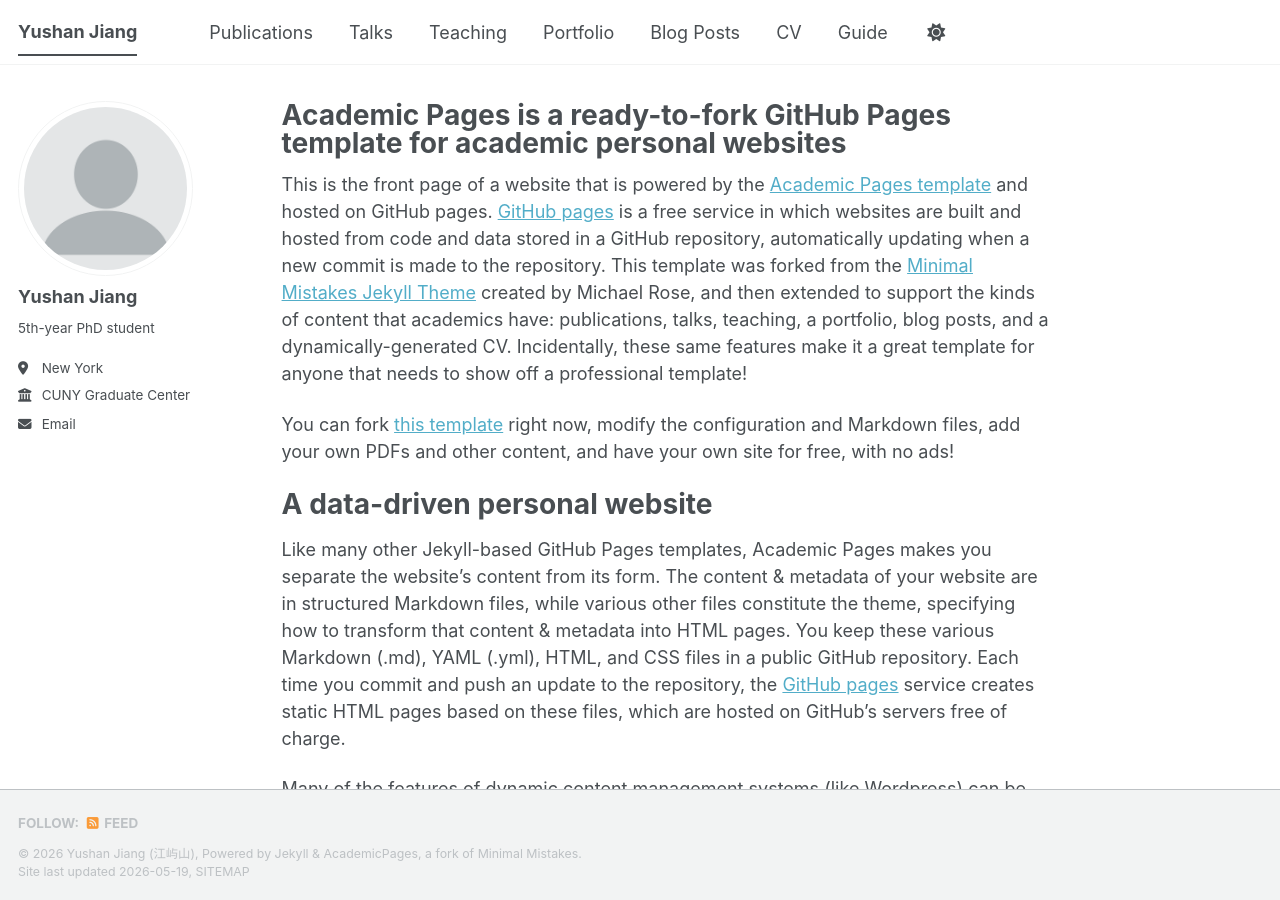
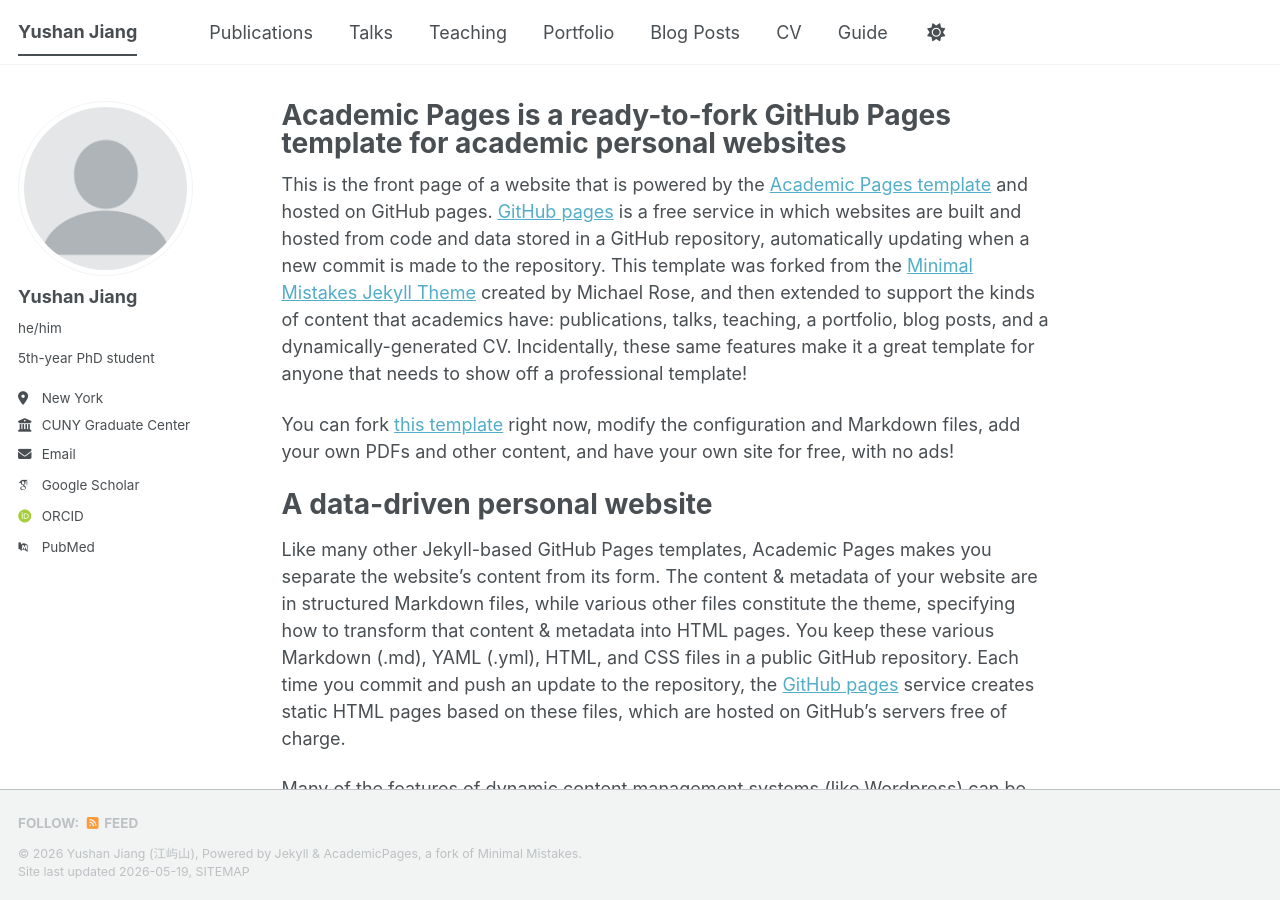
Before and after one commit to yushan-jiang1/yushanjiang.github.io, a Jekyll site: the page built from _pages/about.md, in a window 1280 px wide and 900 px high. Built offline with Jekyll 4.4.1, drawn with Linux system fonts in a browser that asks for light colours; some web fonts are replaced; a script bundle is joined from its source files by our own code; library files that are not in the unit come from our copies.

Commit message:
Update _config.yml

```diff
--- a/_config.yml
+++ b/_config.yml
@@ -25,7 +25,7 @@ author:
   # Biographic information
   avatar           : "profile.png"
   name             : "Yushan Jiang"
-  pronouns         : # example: "he/him"
+  pronouns         : "he/him"
   bio              : "5th-year PhD student"
   location         : "New York"
   employer         : "CUNY Graduate Center"
@@ -35,13 +35,13 @@ author:
   # Academic websites
   academia         : # URL
   arxiv            : # URL - Update with the correct link to your profile
-  googlescholar    :
+  googlescholar    : ""
   inspire-hep      : # URL
   impactstory      : # URL
-  orcid            :
+  orcid            : ""
   semantic         : # URL
   ssrn             : # URL
-  pubmed           :
+  pubmed           : ""
   researchgate     : # URL
   scopus           : # URL
   zotero           : # URL
```
